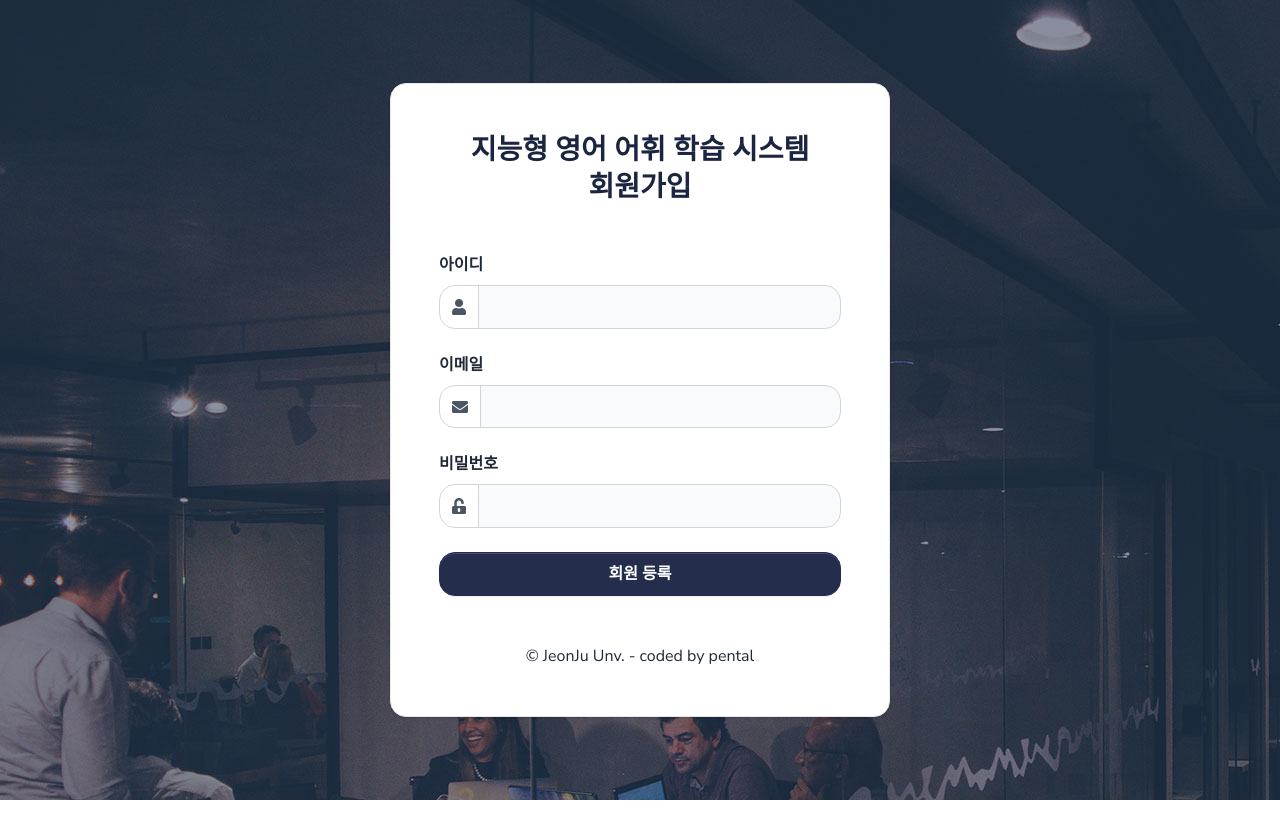
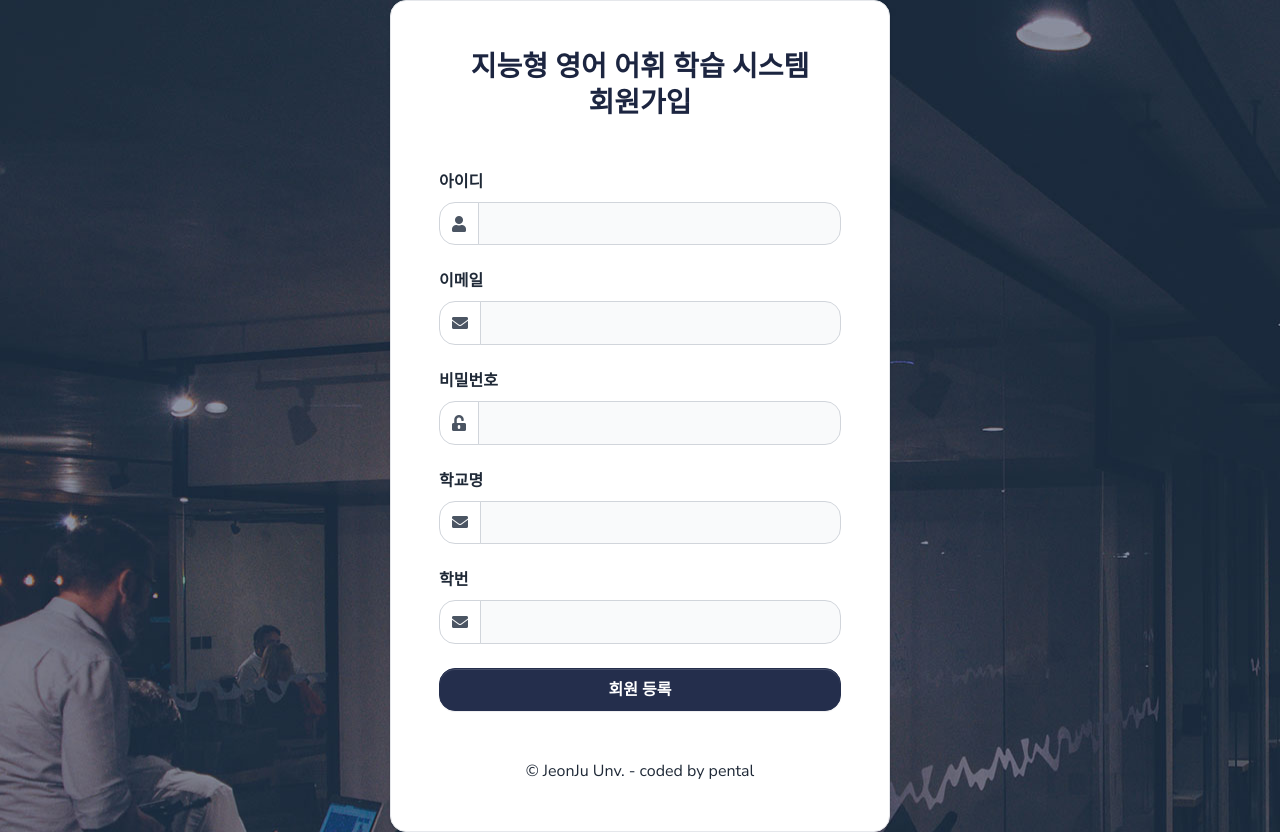
Before and after one commit to kim-do-hyeon/intelligent-english-study-system, a Flask app: page /register in a window 1280 px wide. Before the commit the page ends 800 px from the top, so only its background shows below. Run offline with Flask 2, Linux system fonts and the light colour scheme; some libraries are stand-ins or nearby versions.

Commit message:
Update user model & register page

```diff
--- a/apps/authentication/forms.py
+++ b/apps/authentication/forms.py
@@ -17,6 +17,12 @@ class CreateAccountForm(FlaskForm):
     email = StringField('Email',
                       id='email_create',
                       validators=[DataRequired(), Email()])
+    school = StringField('School',
+                         id='school_create',
+                         validators=[DataRequired()])
+    number = StringField('number',
+                         id='number_create',
+                         validators=[DataRequired()])
     password = PasswordField('Password',
                              id='pwd_create',
                              validators=[DataRequired()])
--- a/apps/authentication/models.py
+++ b/apps/authentication/models.py
@@ -8,6 +8,10 @@ class Users(db.Model, UserMixin):
     username = db.Column(db.String(64), unique=True)
     email = db.Column(db.String(64), unique=True)
     password = db.Column(db.LargeBinary)
+    school = db.Column(db.String(64))
+    number = db.Column(db.String(64))
+    admin = db.Column(db.Integer, default = 0)
+    apply = db.Column(db.Integer, default = 0)
     def __init__(self, **kwargs):
         for property, value in kwargs.items():
             if hasattr(value, '__iter__') and not isinstance(value, str):
--- a/apps/templates/accounts/register.html
+++ b/apps/templates/accounts/register.html
@@ -63,6 +63,20 @@
                                         </div>
                                         <!-- End of Form -->
                                     </div>
+                                    <div class="form-group mb-4">
+                                        <label for="email">학교명</label>
+                                        <div class="input-group">
+                                            <span class="input-group-text" id="basic-addon3"><span class="fas fa-envelope"></span></span>
+                                            {{ form.school(class="form-control") }}
+                                        </div>
+                                    </div>
+                                    <div class="form-group mb-4">
+                                        <label for="email">학번</label>
+                                        <div class="input-group">
+                                            <span class="input-group-text" id="basic-addon3"><span class="fas fa-envelope"></span></span>
+                                            {{ form.number(class="form-control") }}
+                                        </div>
+                                    </div>
                                     <div class="d-grid">
                                         <button type="submit" name="register" class="btn btn-primary">회원 등록</button>
                                     </div>
```
